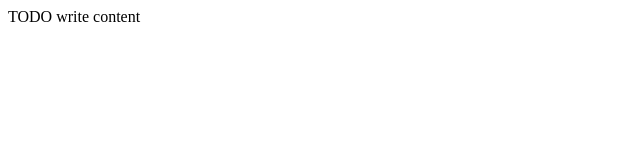
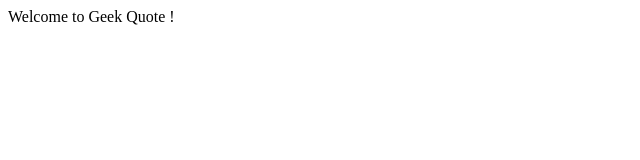
Before and after one commit to Zarkus13/Geek-Quote-Web, a plain HTML site: page web/index.html in a window 1280 px wide. Shown: the full height of the page, 0-640 px from the left. Drawn offline with Linux system fonts and the light colour scheme.

Commit message:
pdates welcome message

```diff
--- a/web/index.html
+++ b/web/index.html
@@ -11,6 +11,6 @@
         <meta name="viewport" content="width=device-width, initial-scale=1.0">
     </head>
     <body>
-        <div>TODO write content</div>
+        <div>Welcome to Geek Quote !</div>
     </body>
 </html>
```
